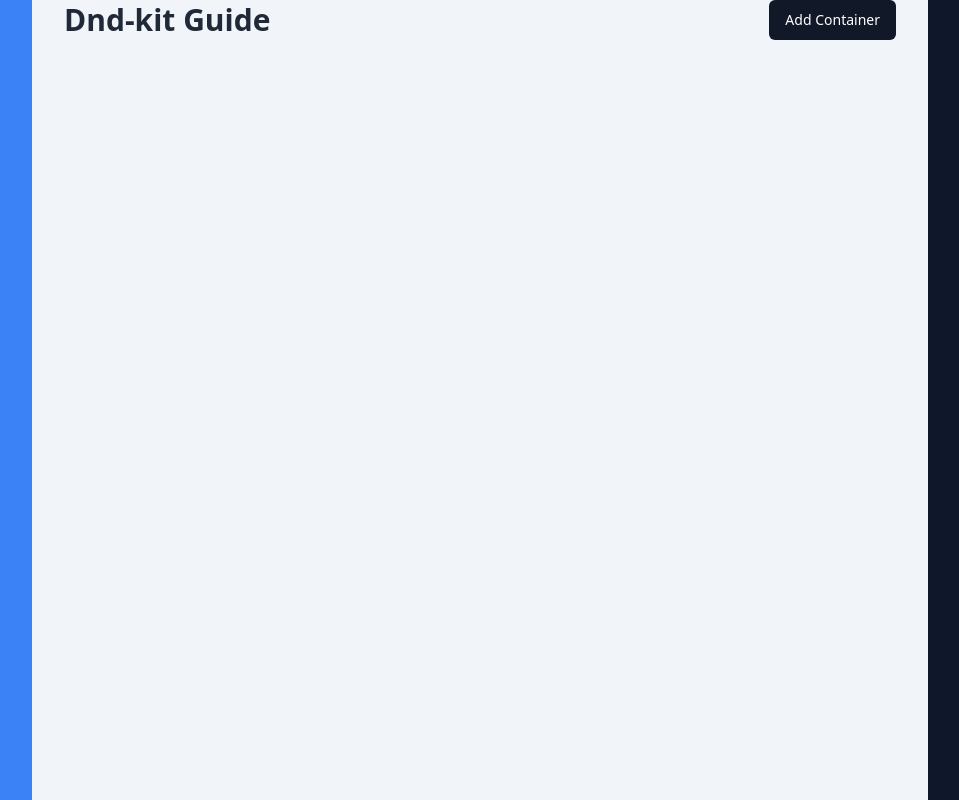
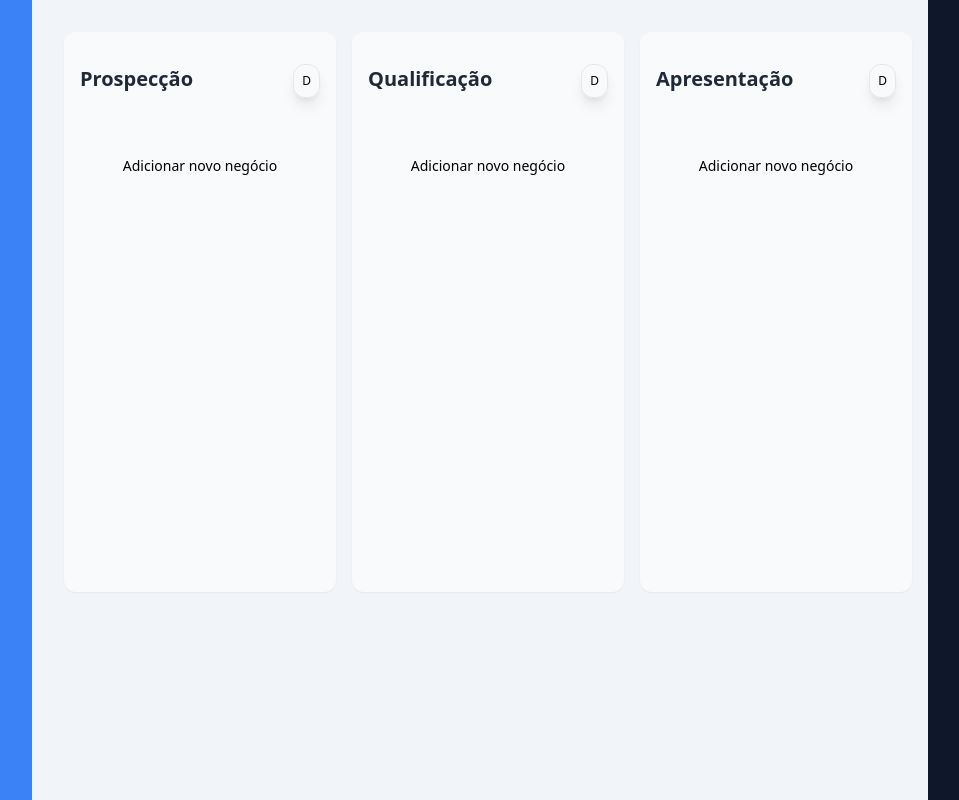
Before and after one commit to lismarreiros/crm-nextcompany, a React (Create React App) app: page /dashboard in a window 1280 px wide. Shown: the whole page, without its empty margins (160-1119 px from the left). Built offline with nearby package versions, Linux system fonts and the light colour scheme.

Commit message:
Adicianado colunas fixas ao kanban e atualizado o estilo.

```diff
--- a/src/components/kanban/components/Container/index.tsx
+++ b/src/components/kanban/components/Container/index.tsx
@@ -34,26 +34,26 @@ const Container = ({
         transform: CSS.Translate.toString(transform),
       }}
       className={clsx(
-        'w-full h-full p-4 bg-gray-50 rounded-xl flex flex-col gap-y-4',
+        'h-[70vh] p-4 bg-gray-50 rounded-xl flex flex-col gap-y-4 shadow-sm',
         isDragging && 'opacity-50',
       )}
     >
-      <div className="flex items-center justify-between">
+      <div className="flex items-center justify-between w-[240px] my-4">
         <div className="flex flex-col gap-y-1">
-          <h1 className="text-gray-800 text-xl">{title}</h1>
+          <h1 className="text-gray-800 text-xl font-semibold">{title}</h1>
           <p className="text-gray-400 text-sm">{description}</p>
         </div>
         <button
           className="border p-2 text-xs rounded-xl shadow-lg hover:shadow-xl"
           {...listeners}
         >
-          Drag Handle
+          D
         </button>
       </div>
 
       {children}
       <Button variant="ghost" onClick={onAddItem}>
-        Add Item
+        Adicionar novo negócio
       </Button>
     </div>
   );
--- a/src/components/kanban/index.tsx
+++ b/src/components/kanban/index.tsx
@@ -42,7 +42,38 @@ type DNDType = {
 };
 
 export default function Kanban() {
-  const [containers, setContainers] = useState<DNDType[]>([]);
+  const [containers, setContainers] = useState<DNDType[]>([
+    {
+      id: `container-${uuidv4()}`,
+      title: 'Prospecção',
+      items: [],
+    },
+    {
+      id: `container-${uuidv4()}`,
+      title: 'Qualificação',
+      items: [],
+    },
+    {
+      id: `container-${uuidv4()}`,
+      title: 'Apresentação',
+      items: [],
+    },
+    {
+      id: `container-${uuidv4()}`,
+      title: 'Proposta',
+      items: [],
+    },
+    {
+      id: `container-${uuidv4()}`,
+      title: 'Negociação',
+      items: [],
+    },
+    {
+      id: `container-${uuidv4()}`,
+      title: 'Conclusão',
+      items: [],
+    }
+  ]);
   const [activeId, setActiveId] = useState<UniqueIdentifier | null>(null);
   const [currentContainerId, setCurrentContainerId] =
     useState<UniqueIdentifier>();
@@ -340,7 +371,7 @@ export default function Kanban() {
   }
 
   return (
-    <div className="px-8">
+    <div className="px-8 overflow-auto">
       {/* Add Container Modal */}
       <Modal
         showModal={showAddContainerModal}
@@ -372,14 +403,14 @@ export default function Kanban() {
           <Button onClick={onAddItem}>Add Item</Button>
         </div>
       </Modal>
-      <div className="flex items-center justify-between gap-y-2">
+      {/* <div className="flex items-center justify-between gap-y-2">
         <h1 className="text-gray-800 text-3xl font-bold">Dnd-kit Guide</h1>
         <Button onClick={() => setShowAddContainerModal(true)}>
           Add Container
         </Button>
-      </div>
-      <div className="mt-10">
-        <div className="grid grid-cols-3 gap-6">
+      </div> */}
+      <div className="mt-8">
+        <div className="flex gap-x-4">
           <DndContext
             sensors={sensors}
             collisionDetection={closestCorners}
```
